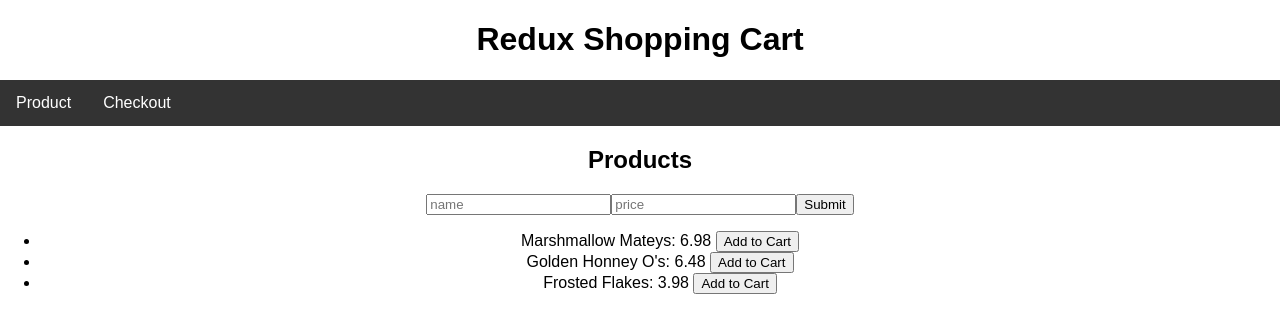
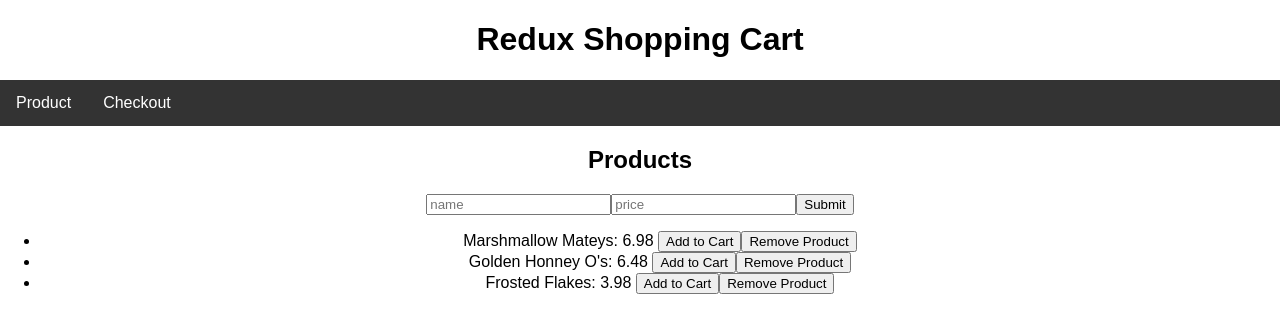
Before and after one commit to aileapatrinely/redux-shopping-cart, a React (Create React App) app: page /#/ in a window 1280 px wide. Shown: the top 332 px of the page. Built offline with nearby package versions, Linux system fonts and the light colour scheme.

Commit message:
trying to figure it out

```diff
--- a/src/components/Checkout/Checkout.js
+++ b/src/components/Checkout/Checkout.js
@@ -9,17 +9,25 @@ class Checkout extends Component {
     });
   };
 
+  handleDelete = () => {
+    this.props.dispatch({
+      type: 'REMOVE_FROM_CART',
+      payload: this.props.index,
+    });
+  };
+
   render() {
     return (
       <div>
         <h2>Checkout</h2>
 
-        {this.props.store.checkoutReducer.map((product, i) => {
+        {this.props.store.checkoutReducer.map((product, index) => {
           return (
-            <li key={i}>
+            <li key={index} index={index} product={product}>
               {product.price}
               {'  '}
               {product.name}
+              <button onClick={this.handleDelete}>Remove</button>
             </li>
           );
         })}
--- a/src/components/ProductList/ProductList.js
+++ b/src/components/ProductList/ProductList.js
@@ -7,8 +7,10 @@ class ProductList extends Component {
     return (
       <div>
         <ul>
-          {this.props.store.productReducer.map((product, i) => {
-            return <ProductListItem key={i} product={product} />;
+          {this.props.store.productReducer.map((product, index) => {
+            return (
+              <ProductListItem key={index} product={product} index={index} />
+            );
           })}
         </ul>
       </div>
--- a/src/components/ProductListItem/ProductListItem.js
+++ b/src/components/ProductListItem/ProductListItem.js
@@ -10,11 +10,19 @@ class ProductListItem extends Component {
     });
   };
 
+  removeProduct = () => {
+    this.props.dispatch({
+      type: 'REMOVE_FROM_STORE',
+      payload: this.props.index,
+    });
+  };
+
   render() {
     return (
       <li>
         {this.props.product.name}: {this.props.product.price}{' '}
         <button onClick={this.addProductToCart}>Add to Cart</button>
+        <button onClick={this.removeProduct}>Remove Product</button>
       </li>
     );
   }
--- a/src/index.js
+++ b/src/index.js
@@ -19,6 +19,10 @@ const products = [
 const productReducer = (state = products, action) => {
   if (action.type === 'ADD_NEW_PRODUCT') {
     return [...state, action.payload];
+  } else if (action.type === 'REMOVE_FROM_STORE') {
+    return state.filter((item, index) => {
+      return action.payload !== index;
+    });
   }
   return state;
 };
@@ -29,6 +33,10 @@ const checkoutReducer = (state = [], action) => {
     return [...state, action.payload];
   } else if (action.type === 'CLEAR_CART') {
     return [];
+  } else if (action.type === 'REMOVE_FROM_CART') {
+    return state.filter((item, index) => {
+      return action.payload !== index;
+    });
   }
   return state;
 };
```
